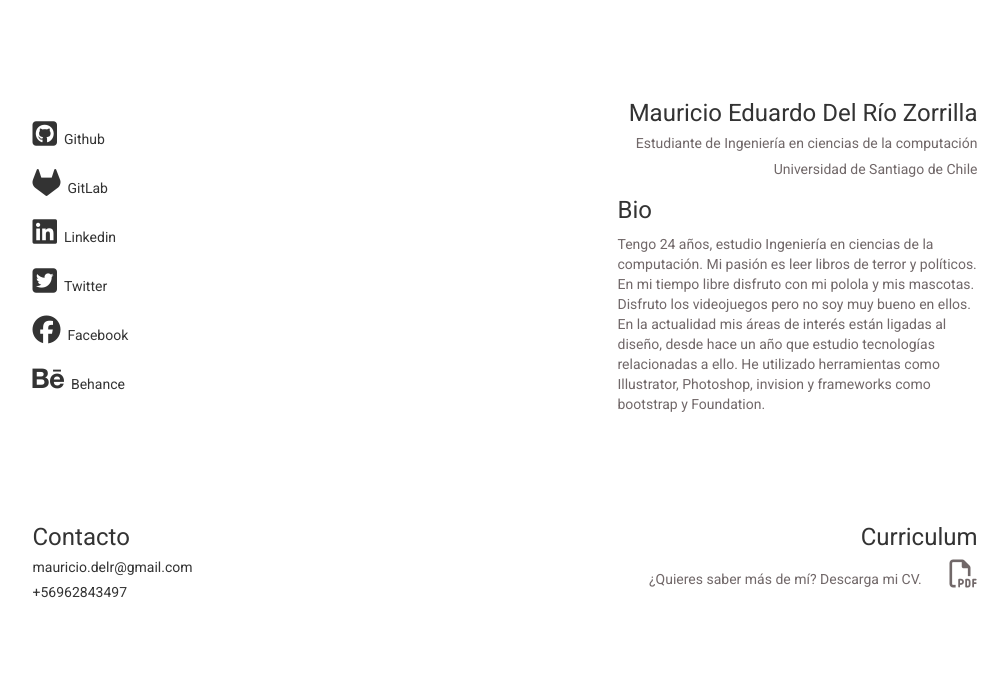
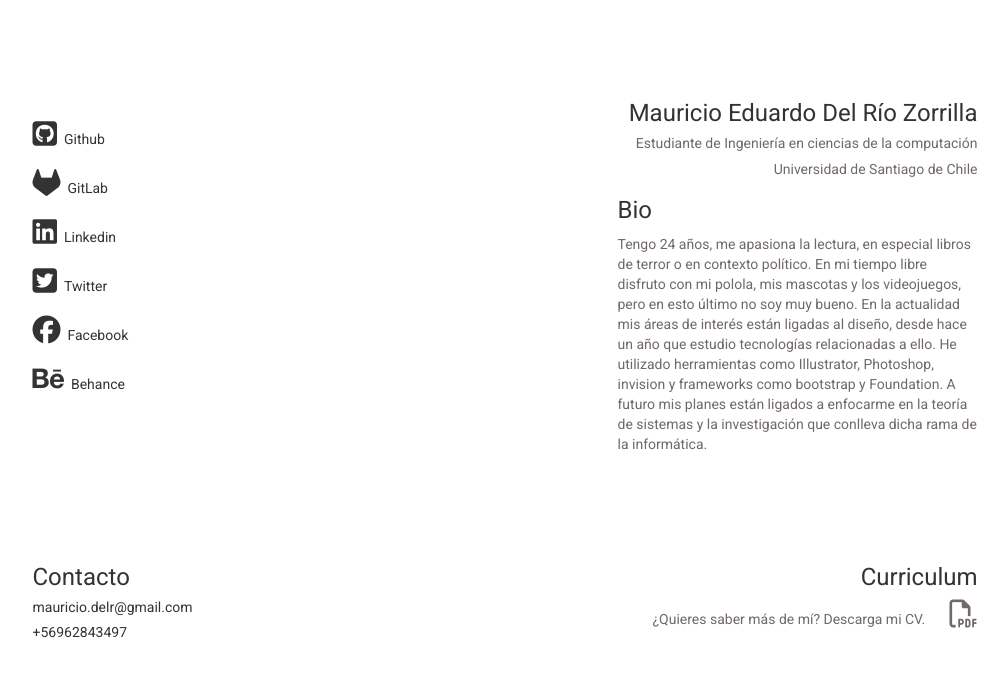
Before and after one commit to mauriciodelrio/mauriciodelrio2.github.io, a plain HTML site: page index.html in a window 1280 px wide. Shown: the whole page, without its empty margins (135-1143 px from the left). Drawn offline with nearby package versions, Linux system fonts and the light colour scheme.

Commit message:
fourth commit modify bio

```diff
--- a/index.html
+++ b/index.html
@@ -90,7 +90,11 @@
 			<div class="text-left">
 				<h3>Bio</h3>
 
-				<p>Tengo 24 años, estudio Ingeniería en ciencias de la computación. Mi pasión es leer libros de terror y políticos. En mi tiempo libre disfruto con mi polola y mis mascotas. Disfruto los videojuegos pero no soy muy bueno en ellos. En la actualidad mis áreas de interés están ligadas al diseño, desde hace un año que estudio tecnologías relacionadas a ello. He utilizado herramientas como Illustrator, Photoshop, invision y frameworks como bootstrap y Foundation. </p>
+				<p>Tengo 24 años, me apasiona la lectura, en especial libros de terror o en contexto político. En mi tiempo libre disfruto con mi polola, mis mascotas y los videojuegos, pero en esto último no soy muy bueno.
+
+				En la actualidad mis áreas de interés están ligadas al diseño, desde hace un año que estudio tecnologías relacionadas a ello. He utilizado herramientas como Illustrator, Photoshop, invision y frameworks como bootstrap y Foundation.
+
+				A futuro mis planes están ligados a enfocarme en la teoría de sistemas y la investigación que conlleva dicha rama de la informática. </p>
 
 
 			</div>
@@ -106,7 +110,7 @@
 
 		<div class="col-sm-4 col-md-offset-2 text-right">
 			<h3>Curriculum</h3>
-			<h5>¿Quieres saber más de mí? Descarga mi CV. &nbsp;&nbsp;&nbsp;&nbsp;&nbsp;&nbsp; <i class="fa fa-file-pdf-o fa-2x" aria-hidden="true"></i>
+			<h5>¿Quieres saber más de mí? Descarga mi CV. &nbsp;&nbsp;&nbsp;&nbsp;&nbsp;&nbsp;<a href=""><i class="fa fa-file-pdf-o fa-2x" aria-hidden="true"></i></a>
 </h5>
 
 		</div>
```
